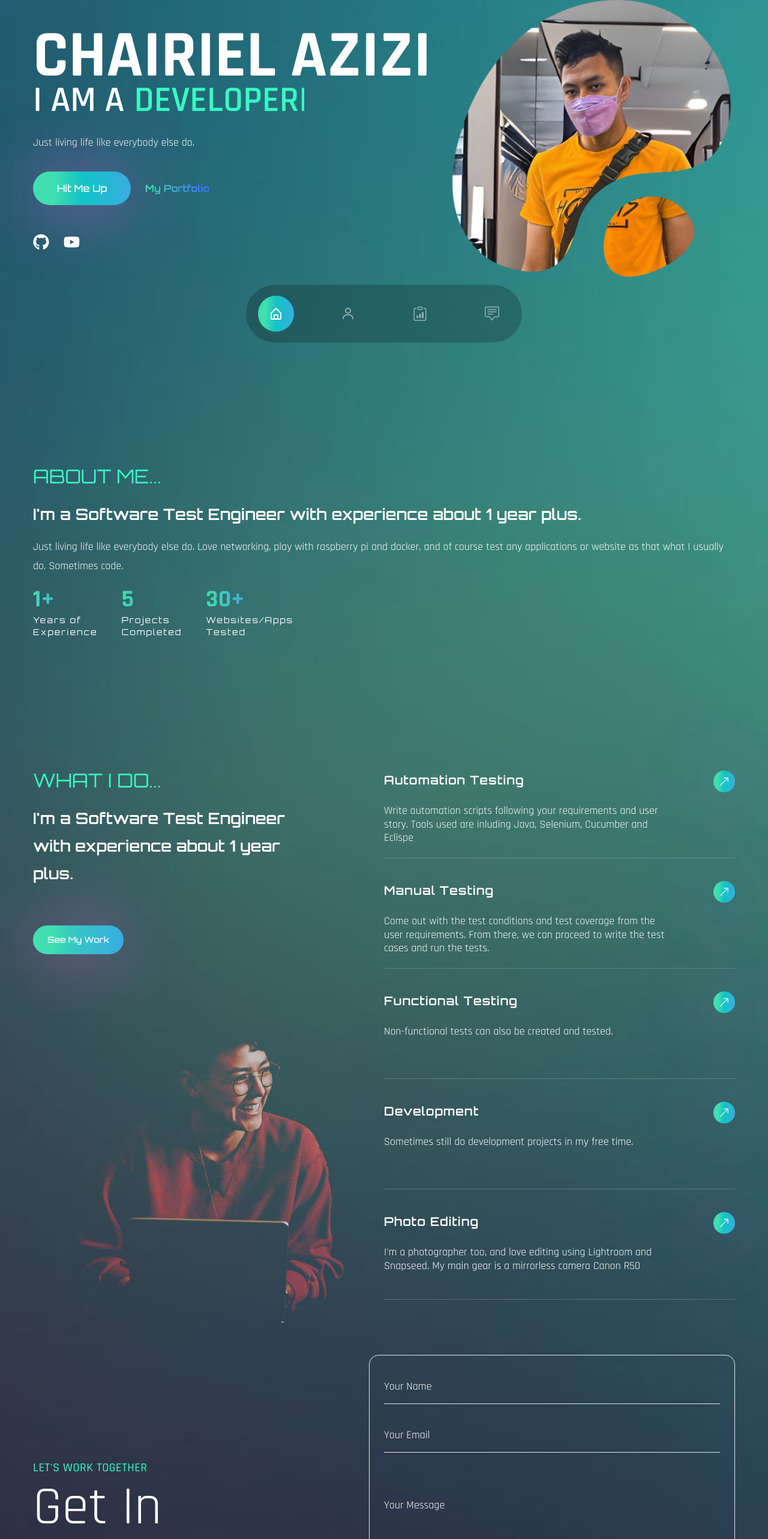
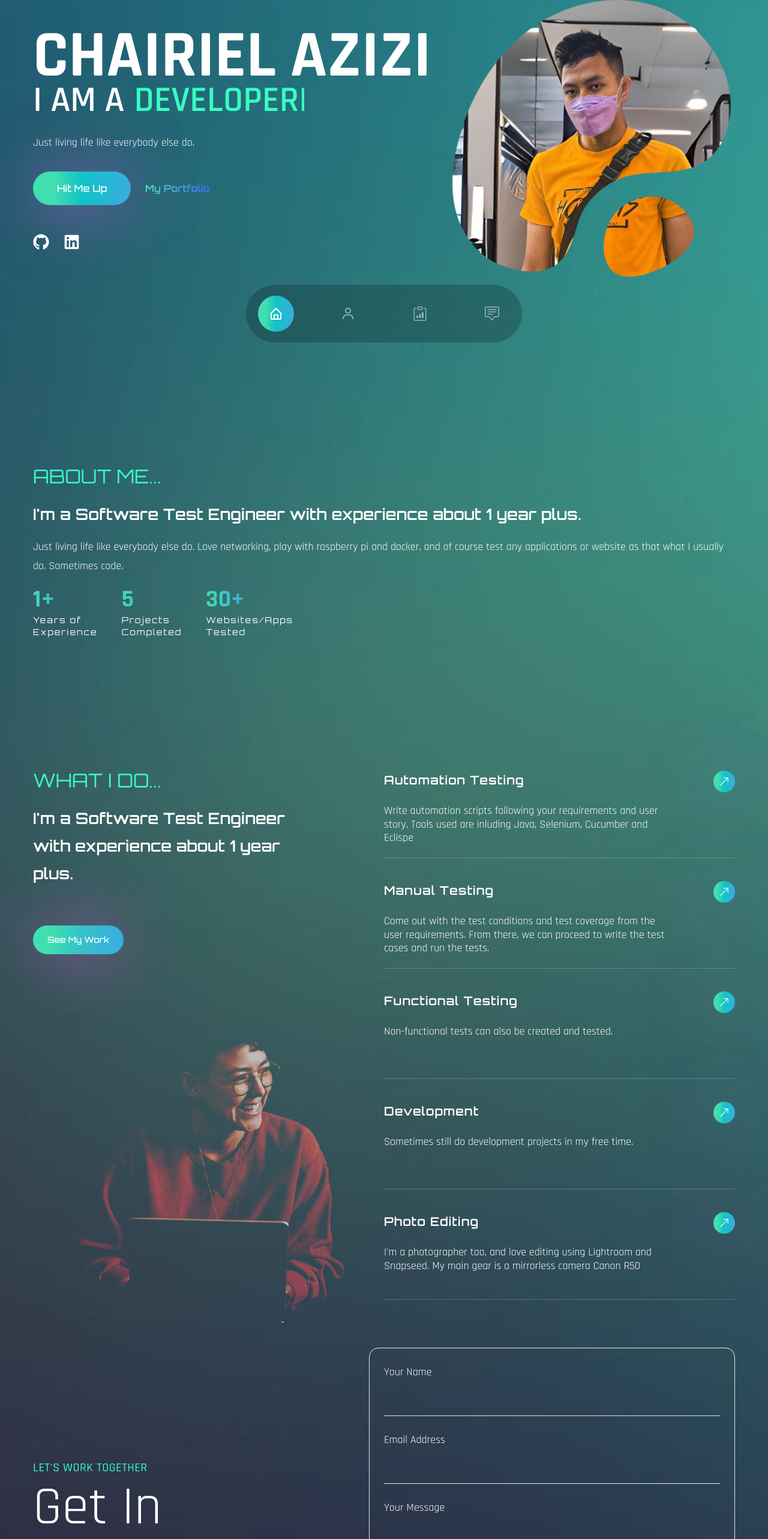
Before and after one commit to chairielazizi/chairielazizi.github.io, a React (Create React App) app: page / in a window 1280 px wide. Shown: the part 197-2763 px from the top of the page at 60% size. Built offline with nearby package versions, Linux system fonts and the light colour scheme; the HTML template or start-up script is replaced by a standard one; a web font is replaced by a local one.

Commit message:
add backend for Contact Me component

```diff
--- a/package.json
+++ b/package.json
@@ -4,6 +4,7 @@
   "homepage": "https://chairielazizi.github.io/",
   "private": true,
   "dependencies": {
+    "@formspree/react": "^2.5.1",
     "@testing-library/jest-dom": "^5.16.5",
     "@testing-library/react": "^13.4.0",
     "@testing-library/user-event": "^13.5.0",
--- a/src/components/Banner.js
+++ b/src/components/Banner.js
@@ -1,7 +1,7 @@
 import React from "react";
 
 import Image from "../assets/riel1.png";
-import { FaGithub, FaYoutube, FaDribbble } from "react-icons/fa";
+import { FaGithub, FaYoutube, FaLinkedin } from "react-icons/fa";
 import { TypeAnimation } from "react-type-animation";
 import { motion } from "framer-motion";
 import { fadeIn } from "../variants";
@@ -68,7 +68,11 @@ const Banner = () => {
               <Link activeClass="active" smooth={true} spy={true} to="contact">
                 <button className="btn btn-lg">Hit Me Up</button>
               </Link>
-              <a href="#" className="text-gradient1 btn-link">
+              <a
+                href="https://github.com/chairielazizi"
+                target="blank"
+                className="text-gradient1 btn-link"
+              >
                 My Portfolio
               </a>
             </motion.div>
@@ -80,11 +84,14 @@ const Banner = () => {
               className="flex text-[27px] gap-x-6 max-w-max mx-auto lg:mx-0"
             >
               {/* social */}
-              <a href="">
+              <a href="https://github.com/chairielazizi" target="blank">
                 <FaGithub />
               </a>
-              <a href="">
-                <FaYoutube />
+              <a
+                href="https://www.linkedin.com/in/chairielazizi/"
+                target="blank"
+              >
+                <FaLinkedin />
               </a>
             </motion.div>
           </div>
--- a/src/components/Contact.js
+++ b/src/components/Contact.js
@@ -1,9 +1,15 @@
 import React from "react";
-
+import { useForm, ValidationError } from "@formspree/react";
 import { motion } from "framer-motion";
 import { fadeIn } from "../variants";
 
 const Contact = () => {
+  const [state, handleSubmit] = useForm("xovjegay");
+
+  if (state.succeeded) {
+    return <p>Thanks for contacting!</p>;
+  }
+
   return (
     <section id="contact" className="py-16 lg:section">
       <div className="container mx-auto">
@@ -32,23 +38,46 @@ const Contact = () => {
             whileInView={"show"}
             viewport={{ once: false, amount: 0.3 }}
             className="flex-1 border rounded-2xl flex flex-col gap-y-6 pb-24 p-6 items-start"
+            onSubmit={handleSubmit}
           >
+            <label htmlFor="name">Your Name</label>
             <input
-              className="bg-transparent border-b py-3 outline-none w-full placeholder:text-white focus:border-accent transition-all"
+              id="name"
               type="text"
-              placeholder="Your Name"
+              name="name"
+              className="bg-transparent border-b py-0 outline-none w-full placeholder:text-white focus:border-accent transition-all"
             />
+            <ValidationError prefix="Name" field="name" errors={state.errors} />
+            <label htmlFor="email">Email Address</label>
             <input
-              className="bg-transparent border-b py-3 outline-none w-full placeholder:text-white focus:border-accent transition-all"
-              type="text"
-              placeholder="Your Email"
+              id="email"
+              type="email"
+              name="email"
+              className="bg-transparent border-b py-0 outline-none w-full placeholder:text-white focus:border-accent transition-all"
             />
+            <ValidationError
+              prefix="Email"
+              field="email"
+              errors={state.errors}
+            />
+            <label htmlFor="message">Your Message</label>
             <textarea
-              className="bg-transparent border-b py-12 outline-none w-full placeholder:text-white focus:border-accent transition-all resize-none mb-12"
-              type="text"
-              placeholder="Your Message"
-            ></textarea>
-            <button className="btn btn-lg">Send Message</button>
+              id="message"
+              name="message"
+              className="bg-transparent border-b py-0 outline-none w-full placeholder:text-white focus:border-accent transition-all resize-none mb-12"
+            />
+            <ValidationError
+              prefix="Message"
+              field="message"
+              errors={state.errors}
+            />
+            <button
+              type="submit"
+              disabled={state.submitting}
+              className="btn btn-lg"
+            >
+              Send Message
+            </button>
           </motion.form>
         </div>
       </div>
--- /dev/null
+++ b/src/components/Contact_backup.js
@@ -0,0 +1,59 @@
+import React from "react";
+
+import { motion } from "framer-motion";
+import { fadeIn } from "../variants";
+
+const Contactt = () => {
+  return (
+    <section id="contact" className="py-16 lg:section">
+      <div className="container mx-auto">
+        <div className="flex flex-col lg:flex-row">
+          {/* text */}
+          <motion.div
+            variants={fadeIn("right", 0.3)}
+            initial="hidden"
+            whileInView={"show"}
+            viewport={{ once: false, amount: 0.3 }}
+            className="flex-1 flex justify-start items-center"
+          >
+            <div>
+              <h4 className="text-xl text-accent1 uppercase font-medium mb-2 tracking-wide">
+                Let's Work Together
+              </h4>
+              <h2 className="text-[45px] lg:text-[90px] leading-none mb-2">
+                Get In <br /> Touch!
+              </h2>
+            </div>
+          </motion.div>
+          {/* form */}
+          <motion.form
+            variants={fadeIn("left", 0.3)}
+            initial="hidden"
+            whileInView={"show"}
+            viewport={{ once: false, amount: 0.3 }}
+            className="flex-1 border rounded-2xl flex flex-col gap-y-6 pb-24 p-6 items-start"
+          >
+            <input
+              className="bg-transparent border-b py-3 outline-none w-full placeholder:text-white focus:border-accent transition-all"
+              type="text"
+              placeholder="Your Name"
+            />
+            <input
+              className="bg-transparent border-b py-3 outline-none w-full placeholder:text-white focus:border-accent transition-all"
+              type="text"
+              placeholder="Your Email"
+            />
+            <textarea
+              className="bg-transparent border-b py-12 outline-none w-full placeholder:text-white focus:border-accent transition-all resize-none mb-12"
+              type="text"
+              placeholder="Your Message"
+            ></textarea>
+            <button className="btn btn-lg">Send Message</button>
+          </motion.form>
+        </div>
+      </div>
+    </section>
+  );
+};
+
+export default Contactt;
--- a/src/components/Header.js
+++ b/src/components/Header.js
@@ -1,4 +1,5 @@
 import React from "react";
+import { Link } from "react-scroll";
 
 import Logo from "../assets/logo.png";
 
@@ -10,7 +11,9 @@ const Header = () => {
           <a href="#">
             <img src={Logo} alt="logo" className="logo" />
           </a>
-          <button className="btn btn-sm">Contact Me</button>
+          <Link activeClass="active" smooth={true} spy={true} to="contact">
+            <button className="btn btn-sm">Contact Me</button>
+          </Link>
         </div>
       </div>
     </header>
```
Also changed, not shown: 1 other file (tests, documents, lock files or other folders).
